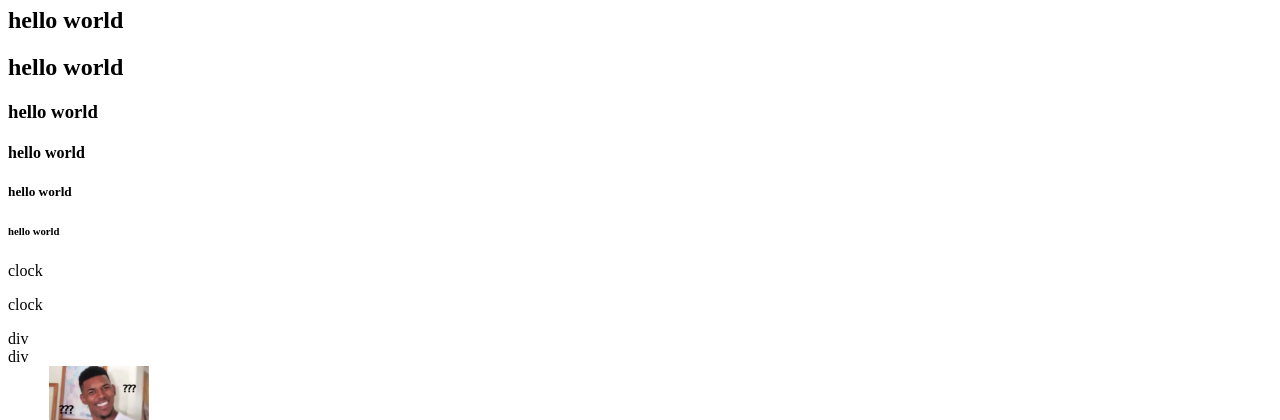
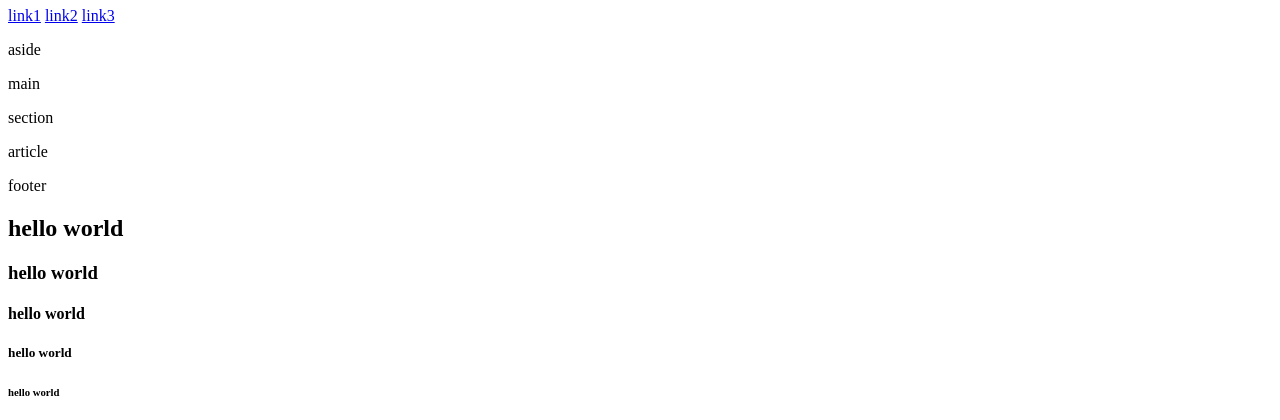
Before and after one commit to lu7766lu7766/figma3_git, a plain HTML site: page index.html in a window 1280 px wide. Shown: the part 73-493 px from the top of the page. Drawn offline with Linux system fonts and the light colour scheme.

Commit message:
語意化標籤

```diff
--- a/index.html
+++ b/index.html
@@ -6,17 +6,41 @@
     <title>Document</title>
   </head>
   <body>
-    <h1>
-      hello world
-      <h2>hello world</h2>
-    </h1>
+    <header>
+      <h1>hello world</h1>
+    </header>
+    <nav>
+      <a href="#">link1</a>
+      <a href="#">link2</a>
+      <a href="#">link3</a>
+    </nav>
+    <aside>
+      <p>aside</p>
+    </aside>
+
+    <main>
+      <p>main</p>
+    </main>
+
+    <section>
+      <p>section</p>
+    </section>
+
+    <article>
+      <p>article</p>
+    </article>
+
+    <footer>
+      <p>footer</p>
+    </footer>
+
     <h2>hello world</h2>
     <h3>hello world</h3>
     <h4>hello world</h4>
     <h5>hello world</h5>
     <h6>hello world</h6>
-    <p>clock</p>
-    <p>clock</p>
+    <p>block</p>
+    <p>block</p>
     <div>div</div>
     <div>div</div>
     <span>span1</span>
```
